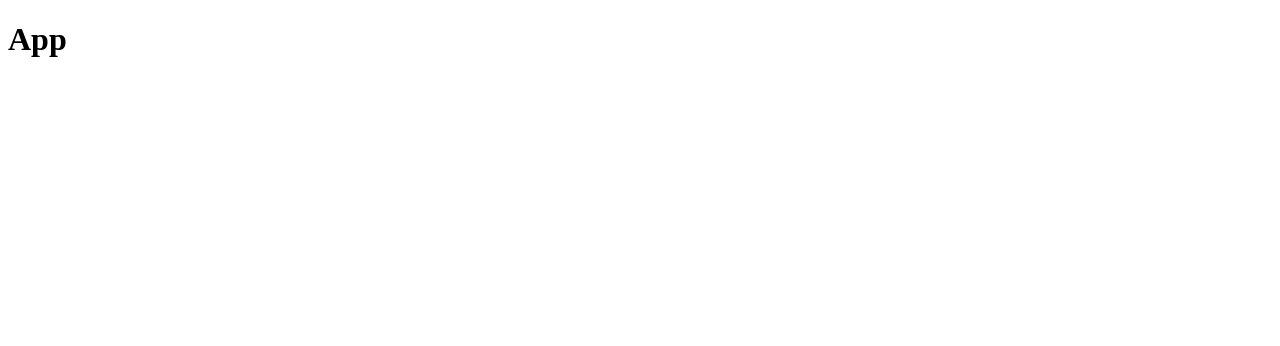
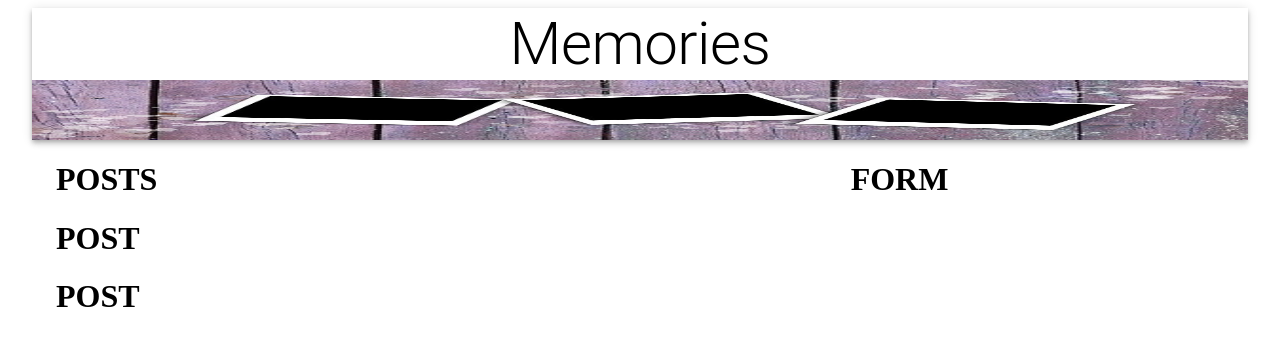
Before and after one commit to peterphenow/memory-app, a React (Create React App) app in the folder client/: page / in a window 1280 px wide. Shown: the top 346 px of the page. Built offline with nearby package versions, Linux system fonts and the light colour scheme.

Commit message:
created basic post, posts, and form components

```diff
--- a/client/package.json
+++ b/client/package.json
@@ -3,6 +3,7 @@
   "version": "0.1.0",
   "private": true,
   "dependencies": {
+    "@material-ui/core": "^4.11.3",
     "@testing-library/jest-dom": "^5.11.10",
     "@testing-library/react": "^11.2.5",
     "@testing-library/user-event": "^12.8.3",
--- a/client/src/App.jsx
+++ b/client/src/App.jsx
@@ -1,10 +1,33 @@
 import React from 'react';
+import { Container, AppBar, Typography, Grow, Grid } from '@material-ui/core';
+
+import Posts from './components/Posts/Posts';
+import Form from './components/Form/Form';
+import memories from './images/memories.jpg';
 
 const App = () => {
   return (
-    <div>
-      <h1>App</h1>
-    </div>
+    <Container maxwidth='lg'>
+      <AppBar position='static' color='inherit'>
+        <Typography variant='h2' align='center'>
+          Memories
+        </Typography>
+        {/* Image by <a href="https://pixabay.com/users/alexandra_koch-621802/?utm_source=link-attribution&amp;utm_medium=referral&amp;utm_campaign=image&amp;utm_content=3130379">Alexandra_Koch</a> from <a href="https://pixabay.com/?utm_source=link-attribution&amp;utm_medium=referral&amp;utm_campaign=image&amp;utm_content=3130379">Pixabay</a> */}
+        <img src={memories} alt='memories' height='60' />
+      </AppBar>
+      <Grow in>
+        <Container>
+          <Grid container justify='space-between' alignItems='stretch' spacing={3}>
+            <Grid item xs={12} sm={7}>
+              <Posts />
+            </Grid>
+            <Grid item xs={12} sm={4}>
+              <Form />
+            </Grid>
+          </Grid>
+        </Container>
+      </Grow>
+    </Container>
   );
 };
 
--- /dev/null
+++ b/client/src/components/Form/Form.jsx
@@ -0,0 +1,7 @@
+import React from 'react';
+
+const Form = () => {
+  return <h1>FORM</h1>;
+};
+
+export default Form;
--- /dev/null
+++ b/client/src/components/Posts/Post/Post.jsx
@@ -0,0 +1,7 @@
+import React from 'react';
+
+const Post = () => {
+  return <h1>POST</h1>;
+};
+
+export default Post;
--- /dev/null
+++ b/client/src/components/Posts/Posts.jsx
@@ -0,0 +1,14 @@
+import React from 'react';
+import Post from './Post/Post';
+
+const Posts = () => {
+  return (
+    <>
+      <h1>POSTS</h1>
+      <Post />
+      <Post />
+    </>
+  );
+};
+
+export default Posts;
```
Also changed, not shown: client/src/components/Form/styles.js (added), client/src/components/Posts/Post/styles.js (added), client/src/components/Posts/styles.js (added), client/src/images/memories.jpg (added), 1 other file (tests, documents, lock files or other folders).
